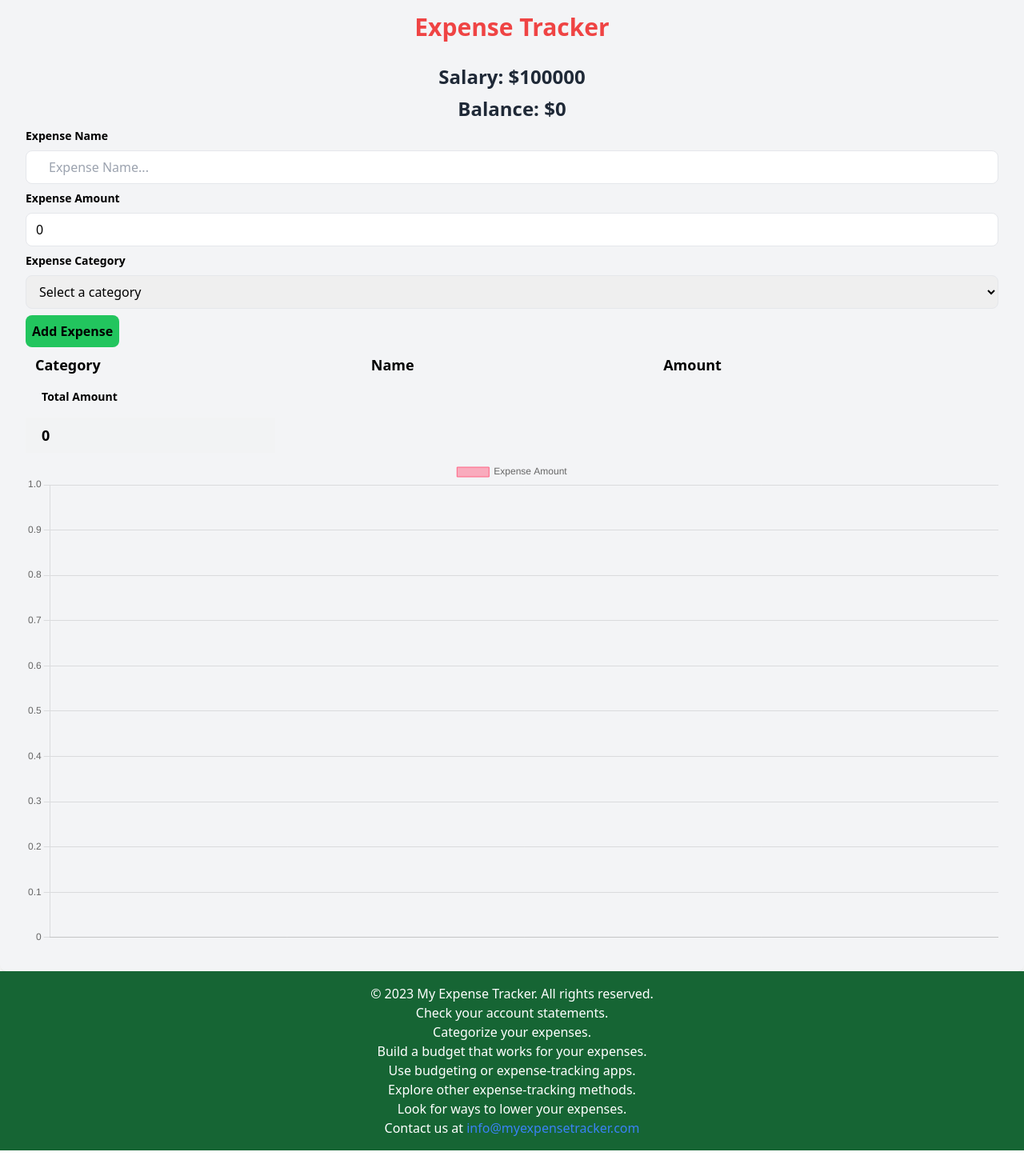
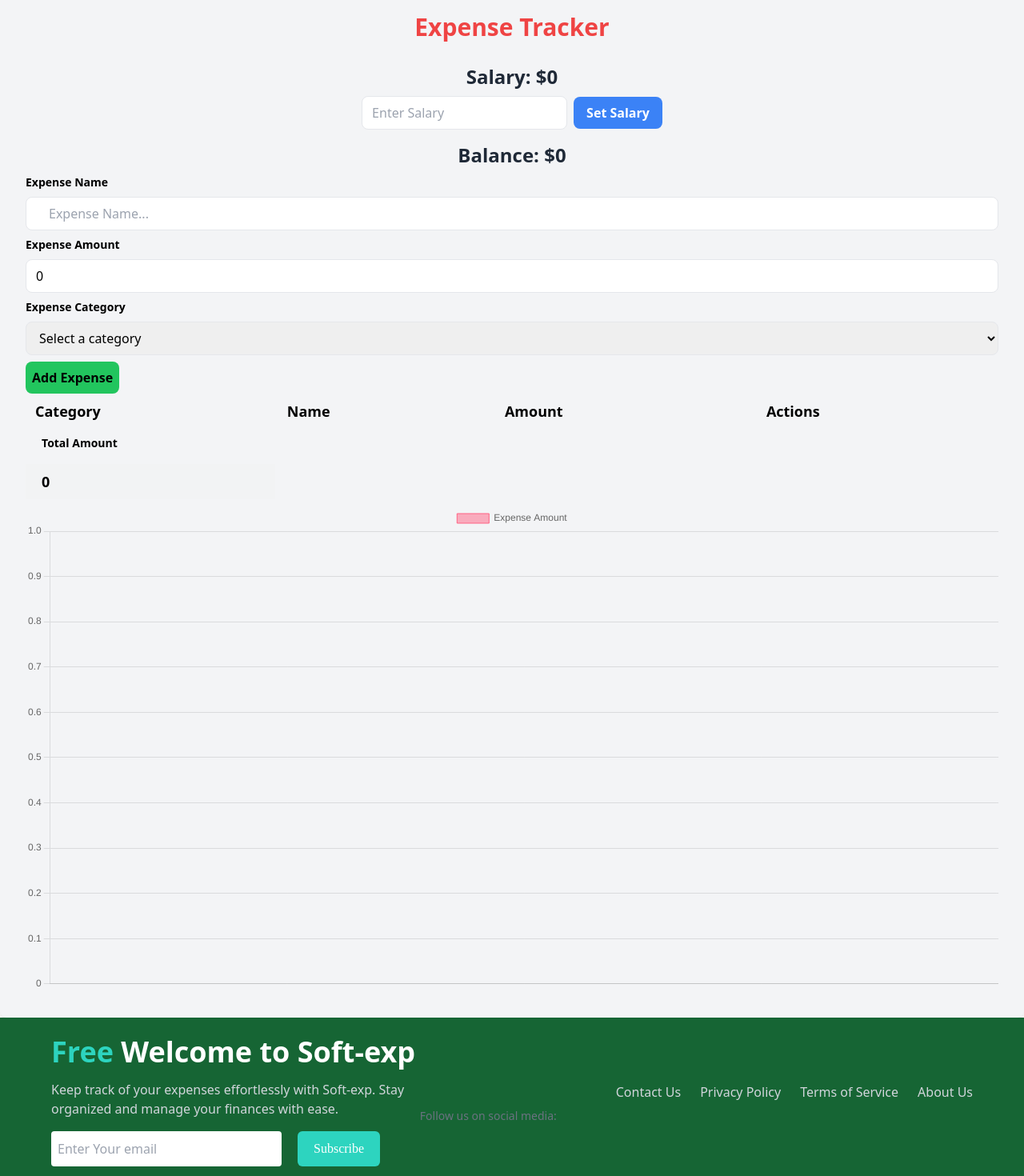
Before and after one commit to prudorexa/soft_exp, a React (Vite) app: page /expense in a window 1280 px wide. Shown: the part 80-1550 px from the top of the page at 80% size. Before the commit the page ends 1518 px from the top, so only its background shows below. Built offline with nearby package versions, Linux system fonts and the light colour scheme.

Commit message:
add heading

```diff
--- a/src/components/Expense.jsx
+++ b/src/components/Expense.jsx
@@ -1,27 +1,34 @@
-
-import React, { useState, useEffect, useRef } from 'react';
+import { useState, useEffect, useRef } from 'react';
 import Chart from 'chart.js/auto';
-import { Chart as ChartJS } from 'chart.js/auto'
 
 const ExpenseTracker = () => {
-  const [expenses, setExpenses] = useState([
-    // { id: 1, name: 'Rent', amount: 500, category: 'housing' },
-    // { id: 2, name: 'Groceries', amount: 200, category: 'food' },
-    // { id: 3, name: 'Electricity', amount: 300, category: 'utilities' },
-  ]);
-
+  const [expenses, setExpenses] = useState(() => {
+    const storedExpenses = localStorage.getItem('expenses');
+    return storedExpenses ? JSON.parse(storedExpenses) : [];
+  });
   const [newExpense, setNewExpense] = useState({ name: '', amount: 0, category: '' });
+  const [updateExpense, setUpdateExpense] = useState(null);
   const [balance, setBalance] = useState(0);
   const [total, setTotal] = useState(0);
-  const [salary, setSalary] = useState(100000);
-
+  const [salary, setSalary] = useState(() => {
+    const storedSalary = localStorage.getItem('salary');
+    return storedSalary ? parseFloat(storedSalary) : 0;
+  });
+  const [inputSalary, setInputSalary] = useState('');
   const chartRef = useRef(null);
-
-
   useEffect(() => {
     updateChart();
   }, [expenses]);
-
+  useEffect(() => {
+    const remainingBalance = salary - total;
+    setBalance(remainingBalance);
+  }, [total, salary]);
+  useEffect(() => {
+    localStorage.setItem('expenses', JSON.stringify(expenses));
+  }, [expenses]);
+  useEffect(() => {
+    localStorage.setItem('salary', salary.toString());
+  }, [salary]);
   const updateChart = () => {
     const categories = {};
     expenses.forEach((expense) => {
@@ -73,73 +80,66 @@ const ExpenseTracker = () => {
       });
     }
   };
-
-
-
   const handleAddExpense = () => {
     const newExpenses = [...expenses, { id: Date.now(), ...newExpense }];
     setExpenses(newExpenses);
     setNewExpense({ name: '', amount: 0, category: '' });
-
-    // setBalance(balance - newExpense.amount);
-
-
+    updateTotal(newExpenses);
+  };
+  const handleDelete = (id) => {
+    const updatedExpenses = expenses.filter(expense => expense.id !== id);
+    setExpenses(updatedExpenses);
+    updateTotal(updatedExpenses);
+  };
+  const handleUpdateExpense = () => {
+    const updatedExpenses = expenses.map((expense) => {
+      if (expense.id === updateExpense.id) {
+        return { ...updateExpense };
+      }
+      return expense;
+    });
+    setExpenses(updatedExpenses);
+    updateTotal(updatedExpenses);
+    setUpdateExpense(null);
+  };
+  const updateTotal = (expenses) => {
     const totalAmount = expenses.reduce((total, expense) => total + Number(expense.amount), 0);
     setTotal(totalAmount);
-
-    const totalSalary = salary;
-    setSalary(totalSalary);
-
-    const remainingBalance = salary - totalAmount;
-    setBalance(remainingBalance);
-
-    function handleDelete(id) {
-      const newExpense = expenses.filter(expense => expense.id !== index);
-      setExpenses(newExpense);
-
-
-
-      const updatedExpenses = expenses.filter(expense => expense.id !== index);
-      setExpenses(updatedExpenses);
-
-
-
-      const totalAmount = updatedExpenses.reduce((total, expense) => total + Number(expense.amount), 0);
-      setTotal(totalAmount);
-
-
-      const handleCategorizeExpense = (id, category) => {
-        const newExpenses = expenses.map((expense) => {
-          if (expense.id === id) {
-            return { ...expense, category };
-          }
-          return expense;
-
-        });
-        setExpenses(newExpenses);
-
-      };
-    };
-  }
-
-
+  };
+  const handleSetSalary = () => {
+    const newSalary = parseFloat(inputSalary);
+    if (!isNaN(newSalary)) {
+      setSalary(newSalary);
+      setInputSalary('');
+    } else {
+      alert('Please enter a valid salary.');
+    }
+  };
   return (
     <div className="bg-gray-100 p-8 rounded-lg shadow-md">
       <h1 className="text-3xl font-bold text-center text-red-500 mb-7">Expense Tracker</h1>
       <div className="Salary">
         <p className="text-2xl font-bold text-center text-gray-800 mb-2">Salary: ${salary}</p>
-
+        <div className="flex items-center justify-center mb-4">
+          <input
+            className="mr-2 px-3 py-2 border rounded-lg bg-white-250 focus:border-blue-500"
+            type="number"
+            placeholder="Enter Salary"
+            value={inputSalary}
+            onChange={(e) => setInputSalary(e.target.value)}
+          />
+          <button
+            className="bg-blue-500 text-white font-semibold px-4 py-2 rounded-lg hover:bg-blue-600 focus:outline-white"
+            onClick={handleSetSalary}
+          >
+            Set Salary
+          </button>
+        </div>
       </div>
-
-
       <div className="balance">
         <p className="text-2xl font-bold text-center text-gray-800 mb-2">Balance: ${balance}</p>
       </div>
-
-
       <form onSubmit={(e) => e.preventDefault() || handleAddExpense()}>
-
-
         <div className="mb-2">
           <label className="block text-white-500 text-sm font-semibold mb-2" htmlFor="">Expense Name</label>
           <input placeholder="Expense Name..." className="w-full px-7 py-2 border rounded-lg bg-white-250 focus:border-blue-800" required type="text" value={newExpense.name} onChange={(e) => setNewExpense({ ...newExpense, name: e.target.value })} />
@@ -148,8 +148,6 @@ const ExpenseTracker = () => {
           <label className="block text-white-500 text-sm font-semibold mb-2" htmlFor="">Expense Amount</label>
           <input placeholder="Expense Amount..." className="w-full px-3 py-2 border rounded-lg bg-white-250 focus:border-blue-500" required type="number" value={newExpense.amount} onChange={(e) => setNewExpense({ ...newExpense, amount: e.target.value })} />
         </div>
-
-
         <div className="mb-2">
           <label className="block text-white-500 text-sm font-semibold mb-2" htmlFor="">Expense Category</label>
           <select className="w-full px-3 py-2 border rounded-lg bg-white-250 focus:border-blue-500" value={newExpense.category} onChange={(e) => setNewExpense({ ...newExpense, category: e.target.value })}>
@@ -162,8 +160,6 @@ const ExpenseTracker = () => {
             <option value="Personal">Personal</option>
           </select>
         </div>
-
-
         <button className="bg-green-500 text-white-500 font-semibold px-2 py-2 rounded-lg hover:bg-green-500 focus:outline-white" type="submit">Add Expense</button>
       </form>
       <table className="w-full text-left">
@@ -172,7 +168,7 @@ const ExpenseTracker = () => {
             <th className="py-2 px-3 text-lg font-bold">Category</th>
             <th className="py-2 px-5 text-lg font-bold">Name</th>
             <th className="py-2 px-5 text-lg font-bold">Amount</th>
-
+            <th className="py-2 px-5 text-lg font-bold">Actions</th>
           </tr>
         </thead>
         <tbody>
@@ -181,33 +177,45 @@ const ExpenseTracker = () => {
               <td className="py-2 px-5 text-lg font-bold">{expense.category}</td>
               <td className="py-2 px-5 text-lg font-bold">{expense.name}</td>
               <td className="py-2 px-5 text-lg font-bold">${expense.amount}</td>
-
               <td className="py-2 px-5 text-lg font-bold">
-
-
-
-
-
+                <button onClick={() => setUpdateExpense(expense)} className='font-serif text-center bg-blue-500 mt-1 ml-1 p-2 px-3 text-gray-100 hover:text-gray-300 border border-gray-300 rounded-lg' >Update Expense</button>
                 <button onClick={() => handleDelete(expense.id)} className='font-serif text-center bg-blue-500 mt-1 ml-1 p-2 px-3 text-gray-100 hover:text-gray-300 border border-gray-300 rounded-lg' >Delete</button>
-
               </td>
             </tr>
           ))}
-        </tbody >
-
+        </tbody>
       </table>
+      {updateExpense && (
+        <form onSubmit={(e) => e.preventDefault() || handleUpdateExpense()}>
+          <div className="mb-2">
+            <label className="block text-white-500 text-sm font-semibold mb-2" htmlFor="">Expense Name</label>
+            <input placeholder="Expense Name..." className="w-full px-7 py-2 border rounded-lg bg-white-250 focus:border-blue-800" required type="text" value={updateExpense.name} onChange={(e) => setUpdateExpense({ ...updateExpense, name: e.target.value })} />
+          </div>
+          <div className="mb-2">
+            <label className="block text-white-500 text-sm font-semibold mb-2" htmlFor="">Expense Amount</label>
+            <input placeholder="Expense Amount..." className="w-full px-3 py-2 border rounded-lg bg-white-250 focus:border-blue-500" required type="number" value={updateExpense.amount} onChange={(e) => setUpdateExpense({ ...updateExpense, amount: e.target.value })} />
+          </div>
+          <div className="mb-2">
+            <label className="block text-white-500 text-sm font-semibold mb-2" htmlFor="">Expense Category</label>
+            <select className="w-full px-3 py-2 border rounded-lg bg-white-250 focus:border-blue-500" value={updateExpense.category} onChange={(e) => setUpdateExpense({ ...updateExpense, category: e.target.value })}>
+              <option value="">Select a category</option>
+              <option value="Housing">Housing</option>
+              <option value="Food">Food</option>
+              <option value="Utilities">Utilities</option>
+              <option value="Transportation">Transportation</option>
+              <option value="Entertainment">Entertainment</option>
+              <option value="Personal">Personal</option>
+            </select>
+          </div>
+          <button className="bg-blue-500 text-white-500 font-semibold px-2 py-2 rounded-lg hover:bg-blue-600 focus:outline-white" type="submit">Update</button>
+        </form>
+      )}
       <div className="mb-2">
         <label className="block text-white-500 py-2 px-5 text-lg font-bold text-sm font-semibold mb-2 " htmlFor="">Total Amount</label>
-        <input type="text" className="form-control py-2 px-5 text-lg font-bold " placeholder="Enter Total" required disabled
-          value={total} />
+        <input type="text" className="form-control py-2 px-5 text-lg font-bold " placeholder="Enter Total" required disabled value={total} />
       </div>
       <canvas ref={chartRef} width="400" height="200"></canvas>
-
-
     </div>
-
-
   );
 };
-
 export default ExpenseTracker;
--- a/src/components/Footer.jsx
+++ b/src/components/Footer.jsx
@@ -1,24 +1,71 @@
-
-
-
-import React from 'react';
+import React, { useState } from 'react';
 
 const Footer = () => {
+  const [emailAddress, setEmailAddress] = useState('');
+
+  const handleSubscribe = () => {
+    if (!emailAddress) {
+      alert('Please enter your email');
+      return;
+    }
+    console.log('Subscribing with email address:', emailAddress);
+
+    setEmailAddress('');
+  };
+
   return (
-    <footer className="bg-green-800 text-white p-4 text-center">
-      <p>&copy; 2023 My Expense Tracker. All rights reserved.</p>
-      <p>Check your account statements.
-        <br />
-        Categorize your expenses.
-        <br />
-        Build a budget that works for your expenses.
-        <br />
-        Use budgeting or expense-tracking apps.
-        <br />
-        Explore other expense-tracking methods.
-        <br />
-        Look for ways to lower your expenses.</p>
-      <p>Contact us at <a href="mailto:info@myexpensetracker.com" className="text-blue-500 hover:underline">info@myexpensetracker.com</a></p>
+    <footer className="bg-green-800 text-white p-4">
+      <div className='md:flex md:justify-between md:items-center sm:px-12 px-4'>
+        <div className="md:w-2/5">
+          <h1 className='text-3xl md:text-4xl md:mb-2 lg:leading-normal font-semibold'>
+            <span className='text-teal-400'>Free</span> Welcome to Soft-exp
+          </h1>
+          <p className="text-gray-300 mb-4">Keep track of your expenses effortlessly with Soft-exp. Stay organized and manage your finances with ease.</p>
+          <div className="flex items-center mb-4">
+            <input
+              type="text"
+              placeholder='Enter Your email'
+              className='text-gray-800 sm:w-72 w-full sm:mr-5 mr-1 lg:mb-0 py-2.5 rounded px-2 focus:outline-none'
+              value={emailAddress}
+              onChange={(e) => setEmailAddress(e.target.value)}
+            />
+            <button
+              className='bg-teal-400 hover:bg-teal-500 duration-300 px-5 py-2.5 font-[popins] rounded-md text-white md:w-auto w-full'
+              onClick={handleSubscribe}
+            >
+              Subscribe
+            </button>
+          </div>
+        </div>
+        <div className="md:w-3/5">
+          <ul className="md:flex md:justify-end space-y-2 md:space-y-0 md:space-x-6">
+            <li>
+              <a href="#" className="text-gray-300 hover:text-gray-100">Contact Us</a>
+            </li>
+            <li>
+              <a href="#" className="text-gray-300 hover:text-gray-100">Privacy Policy</a>
+            </li>
+            <li>
+              <a href="#" className="text-gray-300 hover:text-gray-100">Terms of Service</a>
+            </li>
+            <li>
+              <a href="#" className="text-gray-300 hover:text-gray-100">About Us</a>
+            </li>
+          </ul>
+          <p className="text-sm text-gray-500 mt-2">Follow us on social media:</p>
+          <div className="flex mt-1">
+            <a href="#" className="text-gray-300 hover:text-gray-100 mr-3">
+              <i className="fab fa-facebook"></i>
+            </a>
+            <a href="#" className="text-gray-300 hover:text-gray-100 mr-3">
+              <i className="fab fa-twitter"></i>
+            </a>
+            <a href="#" className="text-gray-300 hover:text-gray-100 mr-3">
+              <i className="fab fa-instagram"></i>
+            </a>
+          </div>
+        </div>
+      </div>
     </footer>
   );
 };
```
